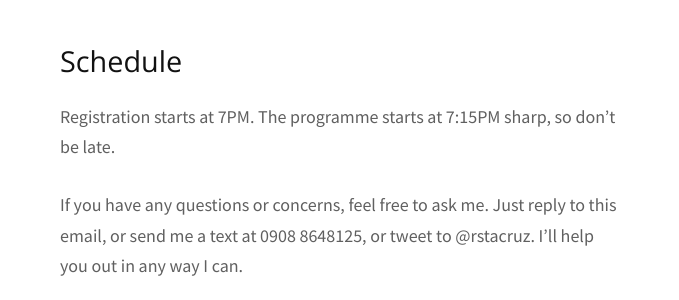
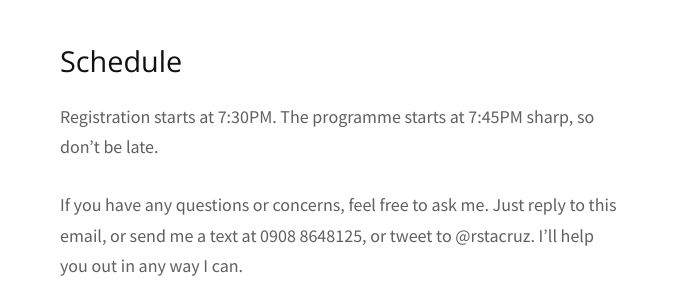
Before and after one commit to manilajs/manilajs.com, a Jekyll site: the page built from _posts/2015-06-02-012-welcome.md, in a window 1280 px wide. Shown: the part 1264-1564 px from the top of the page, without its empty margins (300-979 px from the left). Built offline with Jekyll 4.4.1, drawn with Linux system fonts in a browser that asks for light colours; nearby versions of some CDN libraries; some web fonts are replaced.

Commit message:
Update time

```diff
--- a/_posts/2015-06-02-012-welcome.md
+++ b/_posts/2015-06-02-012-welcome.md
@@ -35,7 +35,7 @@ there's also a jeep terminal along the right side of MRT Ayala (northbound) besi
 
 ## Schedule
 
-Registration starts at 7PM. The programme starts at 7:15PM sharp, so don't be late.
+Registration starts at 7:30PM. The programme starts at 7:45PM sharp, so don't be late.
 
 If you have any questions or concerns, feel free to ask me. Just reply to this email, or send me a text at 0908 8648125, or tweet to @rstacruz. I'll help you out in any way I can.
 
```
